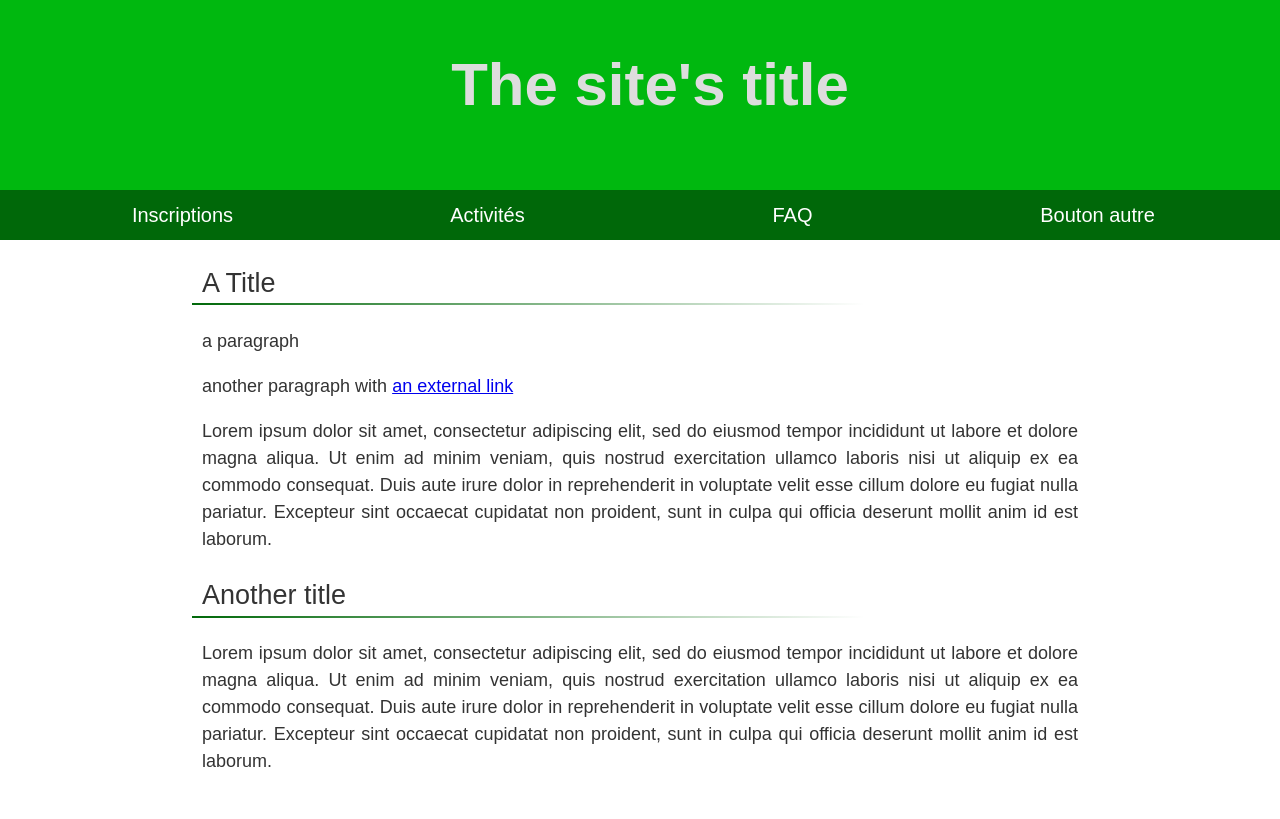
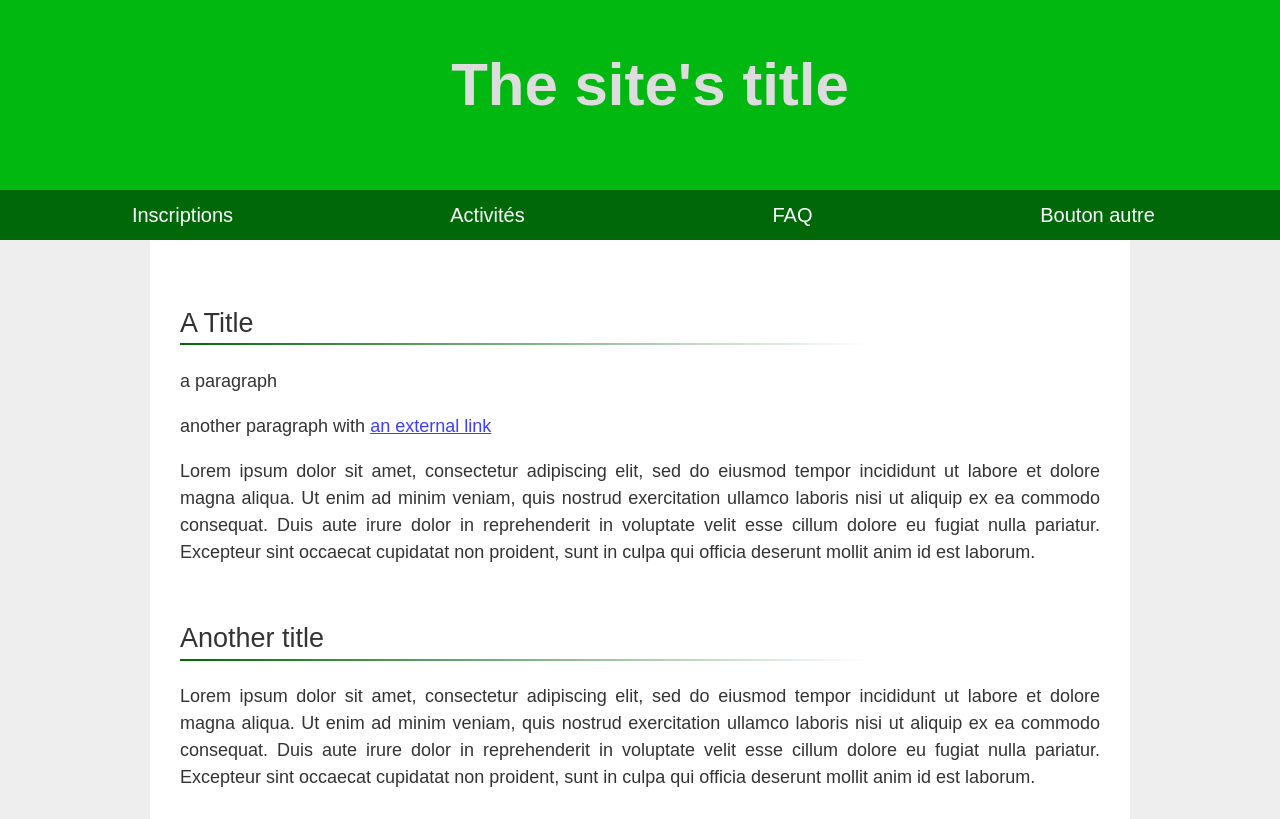
Before and after one commit to dlesbre/site-interludes, a Django app: page / in a window 1280 px wide. Before the commit the page ends 767 px from the top, so only its background shows below. Run offline with Django 3.2, Linux system fonts and the light colour scheme.

Commit message:
Added grey lateral columns

```diff
--- a/home/static/css/style.css
+++ b/home/static/css/style.css
@@ -4,20 +4,14 @@
 }
 
 html, body {
+	background-color: #eeeeee;
 	color: #333;
 	font-size: 18px;
 	font-weight: 300;
 	line-height: 1.5;
 	font-family: Arial, Roboto, Helvetica, sans-serif;
-}
-
-body {
+	align-items: center;
 	margin: 0;
-}
-
-section a:link {
-	text-decoration: underline;
-	color: rgb(62, 62, 255);
 }
 
 header {
@@ -67,18 +61,17 @@ nav a:hover {
 }
 
 main {
+	background-color: white;
+  justify-content: center;
 	text-align: justify;
-}
-
-main > * {
-	max-width: 960px;
-	margin-left: 15%;
-	margin-right: 15%;
-	padding-left: 10px;
-	padding-right: 10px;
+	padding: 10px 30px 10px 30px;
+	max-width: 920px;
+	margin-left: auto;
+	margin-right: auto;
 }
 
 main h2 {
+	padding-top: 30px;
 	font-size: 1.5rem;
 	font-weight: 300;
 	text-align: left;
@@ -90,3 +83,8 @@ main h2 {
 main p {
 	font-size: 1rem;
 }
+
+main a:link {
+	text-decoration: underline;
+	color: rgb(62, 62, 255);
+}
```
